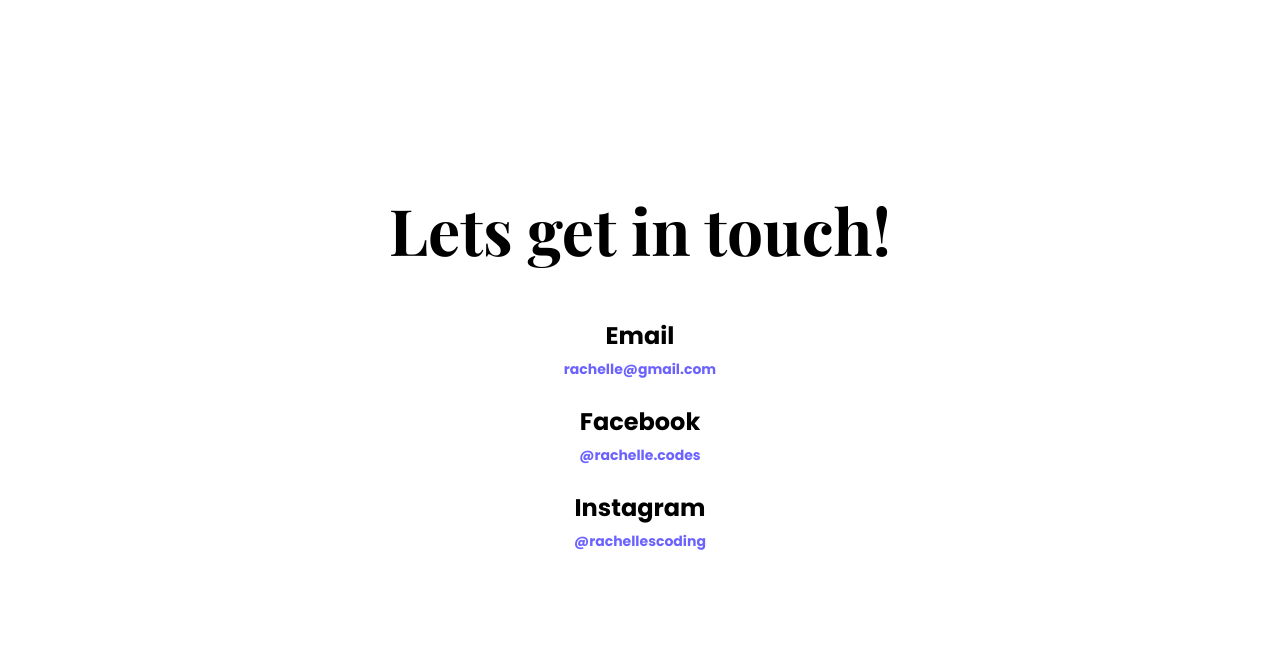
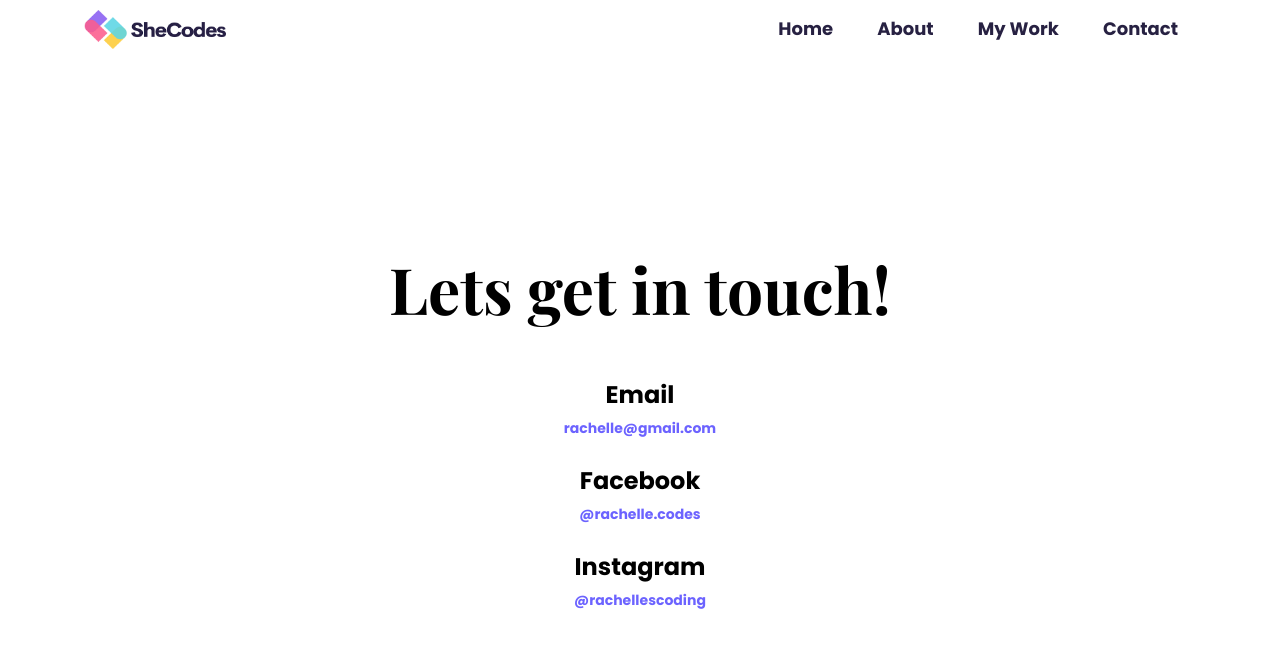
Before and after one commit to OriginalRelic/Portfoloo-project-responsive, a plain HTML site: page contact.html in a window 1280 px wide. Drawn offline with nearby package versions, Linux system fonts and the light colour scheme; a web font is replaced by a local one.

Commit message:
Added Nav bar to other pages

```diff
--- a/contact.html
+++ b/contact.html
@@ -29,6 +29,18 @@
         <title>My Work Page</title>
       </head>
       <body>
+        <div class="container">
+          <nav class="navbar d-flex justify-content-between ">
+           <img src="images/logo.png" alt="" class="logo d-none d-md-block" />
+           <img src="images/logo-small.png" alt="" class="logo d-block d-md-none"  />
+            <ul class="nav-links">
+              <li><a href="/index.html">Home</a></li>
+              <li><a href="/about.html">About</a></li>
+              <li><a href="/work.html">My Work</a></li>
+              <li><a href="/contact.html">Contact</a></li>
+              </ul>
+          </nav>
+        </div>
         <div class="content-container container">
             <div class="content">
                 <h1 class="mb-5">Lets get in touch!</h1>
```
